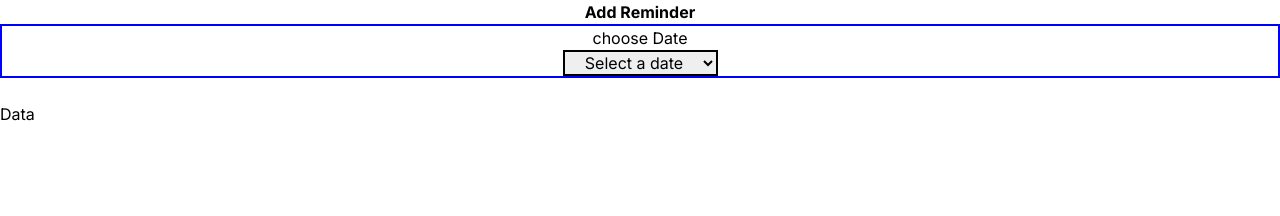
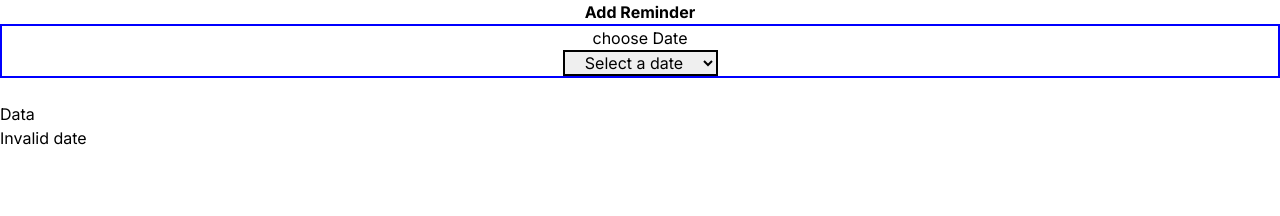
Before and after one commit to Chhavi0405/demos, a Next.js app in the folder reminder/: page / in a window 1280 px wide. Shown: the top 216 px of the page. Built offline with nearby package versions, Linux system fonts and the light colour scheme.

Commit message:
reminder add

```diff
--- a/reminder/app/page.tsx
+++ b/reminder/app/page.tsx
@@ -9,6 +9,7 @@ export default function Home() {
   const [dateArray, setDateArray] = useState<any>([]);
   const [selectedDate, setSelectedDate] = useState<any>();
   const [addReminder, setAddReminder] = useState<any>([]);
+  // const [currentReminders, setCurrentReminders] = useState<any[]>([]);
   const dispatch = useDispatch();
 
   const dataReminder = useSelector((state: any) => state.reminder.data);
@@ -34,13 +35,14 @@ export default function Home() {
 
   const handleClick = (e: any) => {
     setSelectedDate(e);
+    // setCurrentReminders([])
   };
 
   const handleDateChange = (event: any) => {
     setSelectedDate(event.target.value);
   };
 
-  // const showData:[] = re
+
   console.log(addReminder, "addremindr");
 
   const handleSubmit = (event: any) => {
@@ -58,6 +60,9 @@ export default function Home() {
 
     setAddReminder("");
   };
+
+
+
 
   return (
     <>
@@ -116,7 +121,7 @@ export default function Home() {
       <p>Data</p>
       <ul>
   {dataReminder?.map((item: any, index: any) => (
-      <li key={index}>{item?.text}</li>
+    <li key={index}>{moment(item?.dated).format('dddd DD-MM-YY')}&nbsp;{item?.text}</li>
   ))}
 </ul>
 
```
Lines whose indentation alone changed are shown as unchanged.
